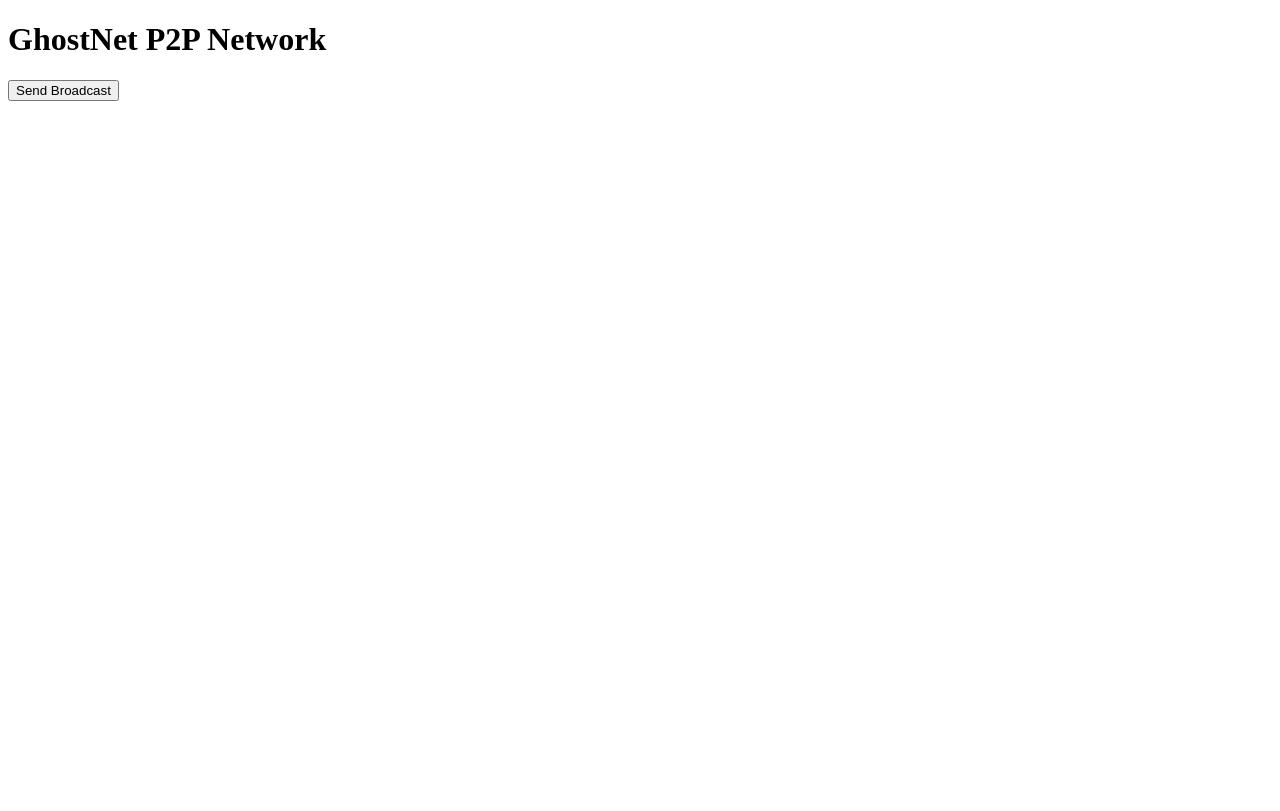
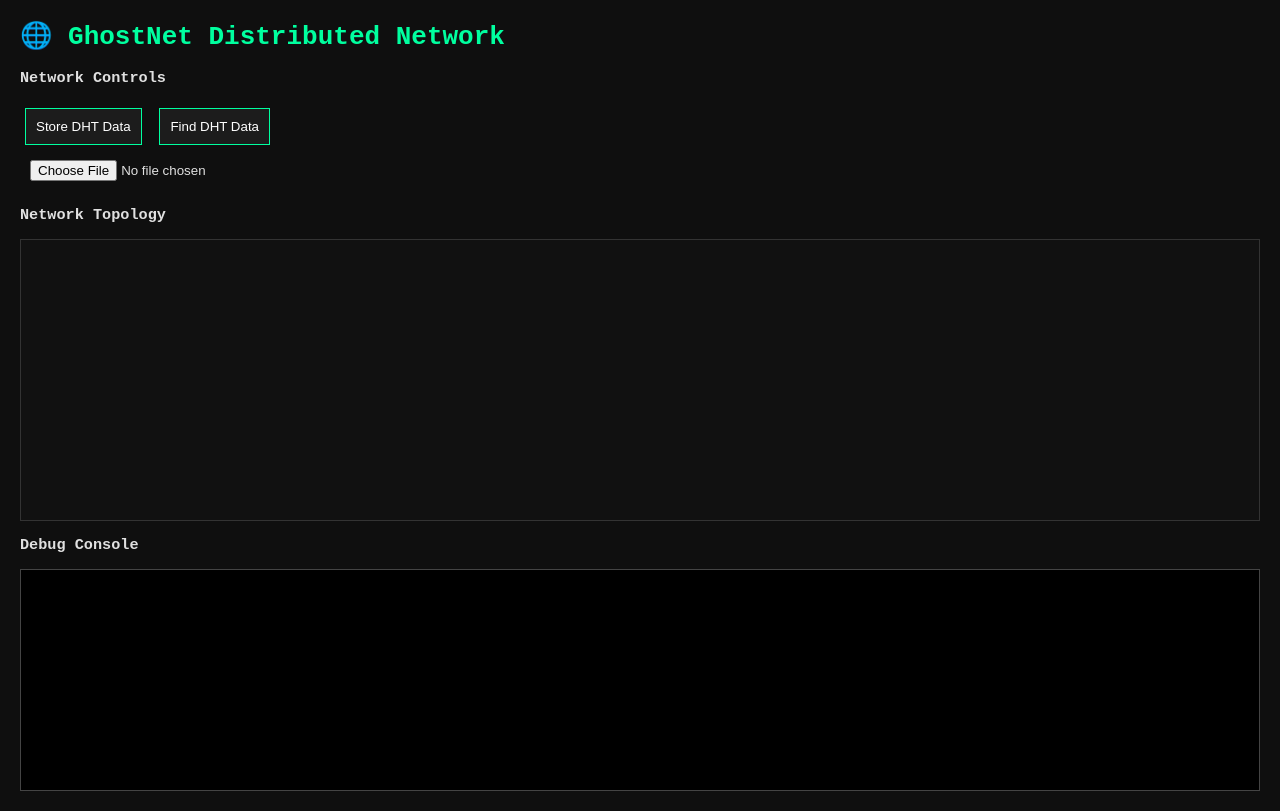
Before and after one commit to er4700345-coder/ghostnet, a website with bundled scripts: page client/index.html in a window 1280 px wide. Built offline with nearby package versions, Linux system fonts and the light colour scheme; no server answers.

Commit message:
Update index.html

```diff
--- a/client/index.html
+++ b/client/index.html
@@ -1,14 +1,82 @@
 <!DOCTYPE html>
 <html>
+
 <head>
-<title>GhostNet</title>
+
+<title>GhostNet Network</title>
+
+<style>
+
+body{
+background:#0f0f0f;
+color:#e0e0e0;
+font-family:monospace;
+margin:20px;
+}
+
+h1{
+color:#00ff9f;
+}
+
+button{
+padding:10px;
+margin:5px;
+background:#1c1c1c;
+color:white;
+border:1px solid #00ff9f;
+cursor:pointer;
+}
+
+button:hover{
+background:#00ff9f;
+color:black;
+}
+
+#network{
+background:#111;
+padding:15px;
+border:1px solid #333;
+height:250px;
+overflow:auto;
+}
+
+#console{
+background:#000;
+padding:10px;
+height:200px;
+overflow:auto;
+border:1px solid #444;
+}
+
+input{
+padding:5px;
+margin:5px;
+}
+
+</style>
+
 </head>
 
 <body>
 
-<h1>GhostNet P2P Network</h1>
+<h1>🌐 GhostNet Distributed Network</h1>
 
-<button id="send">Send Broadcast</button>
+<h3>Network Controls</h3>
+
+<button id="store">Store DHT Data</button>
+<button id="find">Find DHT Data</button>
+
+<br>
+
+<input type="file" id="file">
+
+<h3>Network Topology</h3>
+
+<pre id="network"></pre>
+
+<h3>Debug Console</h3>
+
+<div id="console"></div>
 
 <script type="module" src="./main.js"></script>
 
```
